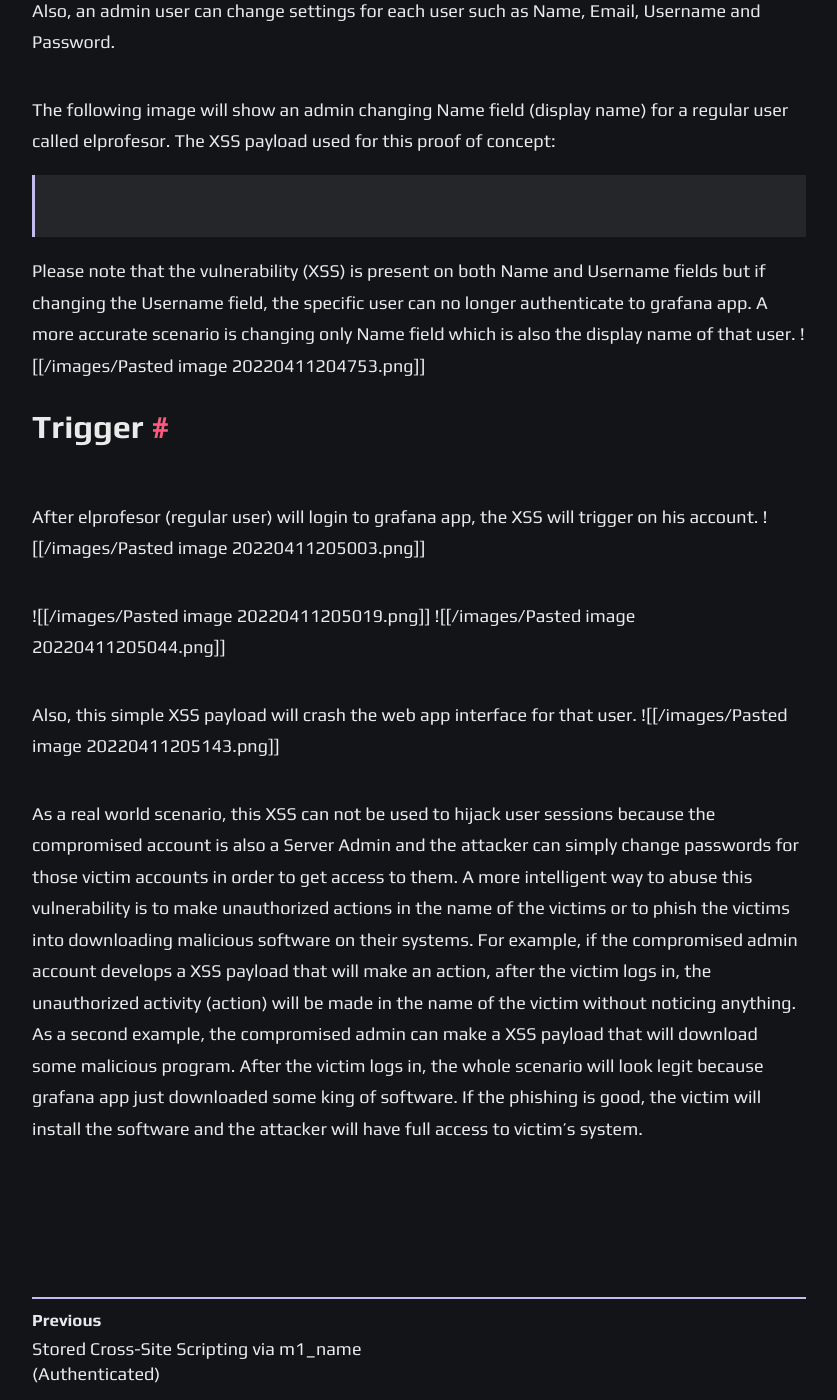
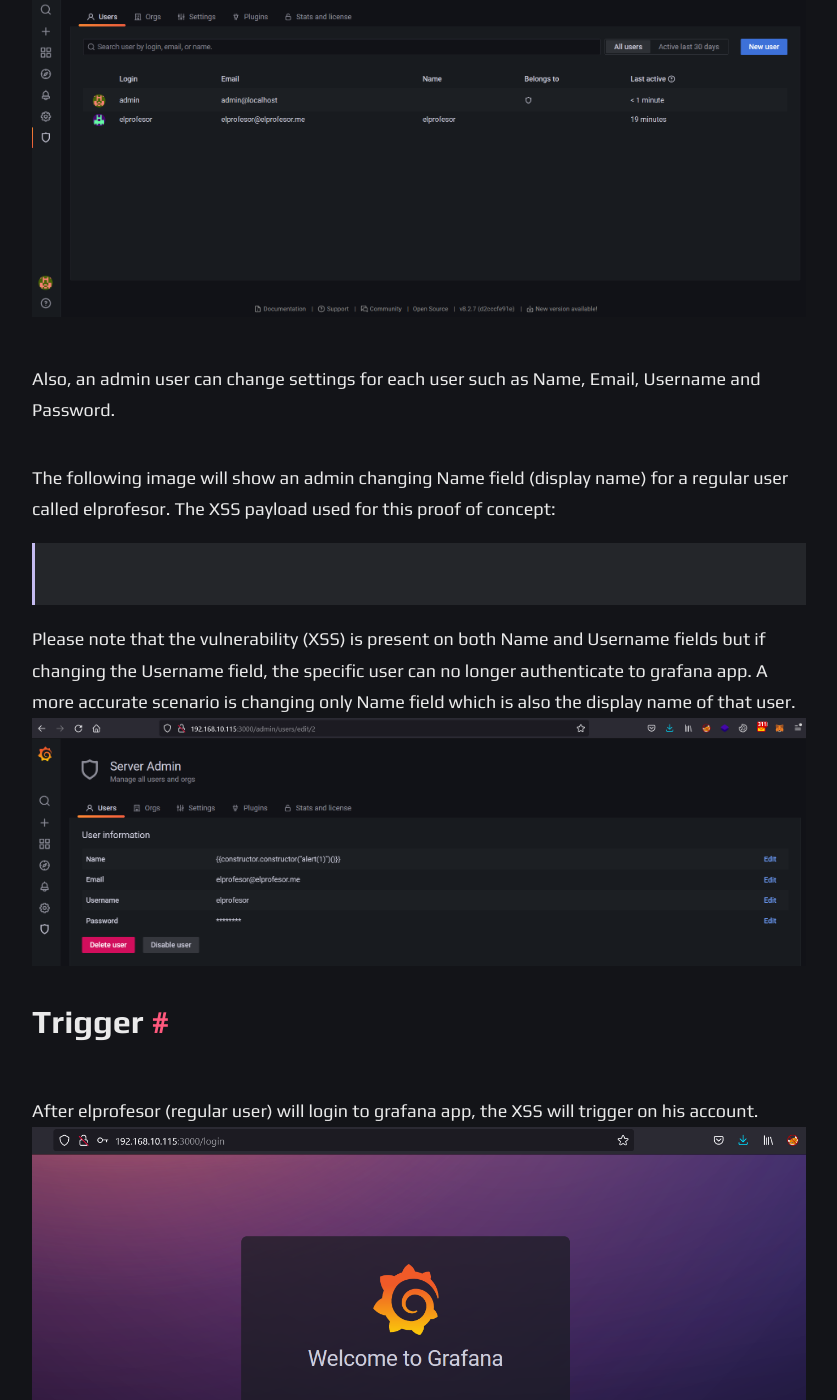
Before and after one commit to elprofesor96/elprofesor96.github.io, a Jekyll site: the page built from _posts/2023-01-08-stored-cross-site-scripting-via-name-field-authenticated-grafana.md, in a window 1280 px wide and 1400 px high, scrolled down 1149 px. Shown: the whole window, without its empty margins (221-1058 px from the left). Built offline with Jekyll 4.4.1, drawn with Linux system fonts in a browser that asks for light colours; nearby versions of some CDN libraries; some of the changed text lies outside the part shown.

Commit message:
fix images for grafana cve

````diff
--- a/_posts/2023-01-08-stored-cross-site-scripting-via-name-field-authenticated-grafana.md
+++ b/_posts/2023-01-08-stored-cross-site-scripting-via-name-field-authenticated-grafana.md
@@ -23,7 +23,7 @@
 
 As an admin, you can list all users from grafana. In our case, we have 2 users, first user  is admin who is also Server Admin and the second one is elprofesor who is a regular user.
 
-![[/images/Pasted image 20220411204623.png]]
+![alt text](/images/Pasted image 20220411204623.png)
 
 Also, an admin user can change settings for each user such as Name, Email, Username and Password.
 
@@ -34,18 +34,18 @@
 ```
 Please note that the vulnerability (XSS) is present on both Name and Username fields but if changing the Username field, the specific user can no longer authenticate to grafana app.
 A more accurate scenario is changing only Name field which is also the display name of that user.
-![[/images/Pasted image 20220411204753.png]]
+![alt text](/images/Pasted image 20220411204753.png)
 
 ## Trigger
 
 After elprofesor (regular user) will login to grafana app, the XSS will trigger on his account.
-![[/images/Pasted image 20220411205003.png]]
+![alt text](/images/Pasted image 20220411205003.png)
 
-![[/images/Pasted image 20220411205019.png]]
-![[/images/Pasted image 20220411205044.png]]
+![alt text](/images/Pasted image 20220411205019.png)
+![alt text](/images/Pasted image 20220411205044.png)
 
 Also, this simple XSS payload will crash the web app interface for that user.
-![[/images/Pasted image 20220411205143.png]]
+![alt text](/images/Pasted image 20220411205143.png)
 
 As a real world scenario, this XSS can not be used to hijack user sessions because the compromised account is also a Server Admin and the attacker can simply change passwords for those victim accounts in order to get access to them.
 A more intelligent way to abuse this vulnerability is to make unauthorized actions in the name of the victims or to phish the victims into downloading malicious software on their systems.
````
